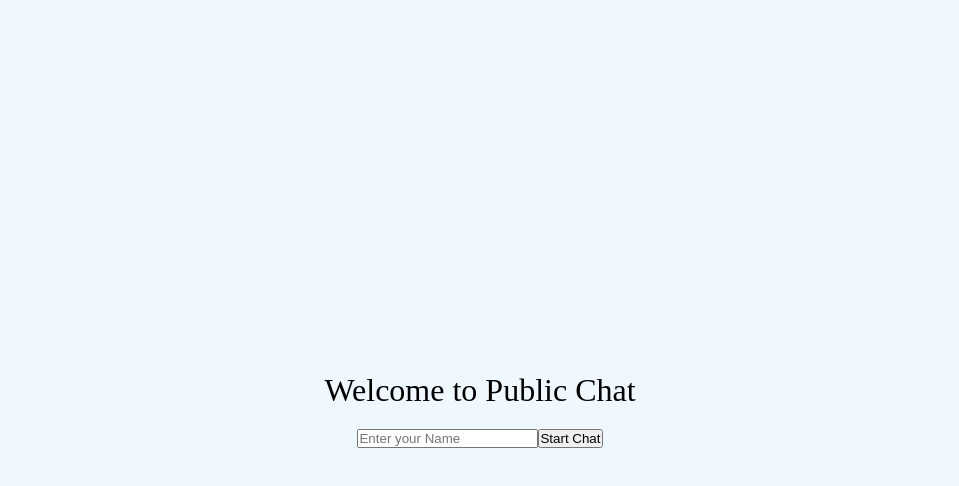
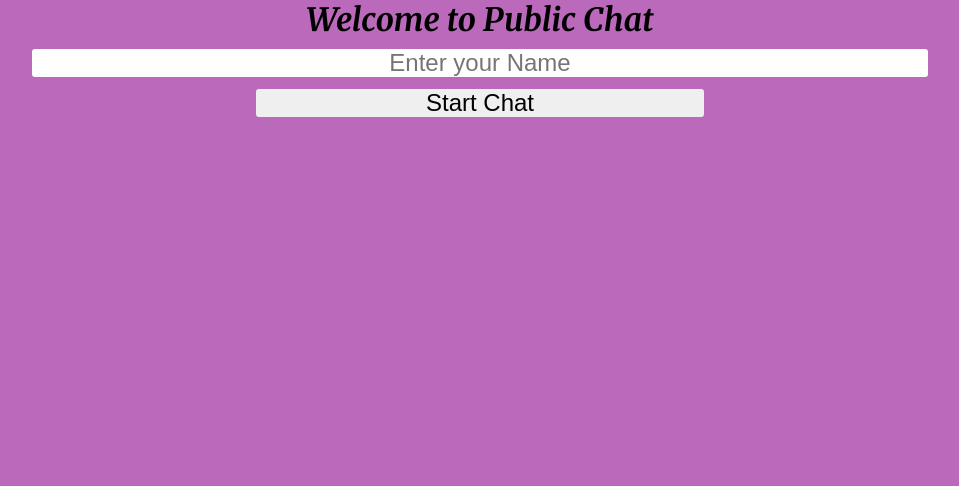
Before and after one commit to Sahil-4/public-chat, a React (Create React App) app: page / in a window 1280 px wide. Shown: the top 486 px of the page, without its empty margins (160-1119 px from the left). Built offline with nearby package versions, Linux system fonts and the light colour scheme.

Commit message:
improvements in UI

```diff
--- a/public/index.html
+++ b/public/index.html
@@ -7,15 +7,15 @@
     <meta name="theme-color" content="#000000" />
     <meta
       name="description"
-      content="Web site created using create-react-app"
+      content="Public world chat app"
     />
     <link rel="apple-touch-icon" href="%PUBLIC_URL%/logo192.png" />
     <link rel="manifest" href="%PUBLIC_URL%/manifest.json" />
     <link rel="stylesheet" href="style.css" />
     <title>Public Chat</title>
   </head>
-  <body>
+  <body class="H100 W100">
     <noscript>You need to enable JavaScript to run this app.</noscript>
-    <div id="root"></div>
+    <div id="root" class="H100 W100"></div>
   </body>
 </html>
--- a/public/style.css
+++ b/public/style.css
@@ -1,9 +1,11 @@
+@import url('https://fonts.googleapis.com/css2?family=Merriweather:ital,wght@1,700&family=Roboto&display=swap');
+
 * {
     margin: 0;
     padding: 0;
     overflow: scroll;
+    list-style: none;
     text-decoration: none;
-    list-style: none;
     box-sizing: border-box;
 }
 
@@ -15,9 +17,7 @@ html {
 }
 
 body {
-    height: 100%;
-    width: 100%;
-    overflow: hidden;
+    font-family: 'Merriweather', serif;
     background: #b3bec0;
 }
 
@@ -44,14 +44,5 @@ body {
 }
 
 #root {
-    height: 100%;
-    width: 100%;
     background: #9af0ff;
 }
-
-.icon {
-    height: 45px;
-    width: 45px;
-    margin: 0;
-    padding: 0;
-}
--- a/src/App.css
+++ b/src/App.css
@@ -1,35 +1,31 @@
-.welcome-tag {
+.login-page {
   font-size: 2rem;
-  margin: 20px 0;
+  text-align: center;
+  background: #bb69bb;
 }
 
-.login-page {
-  width: 100%;
-  height: 100%;
-  display: flex;
-  flex-direction: column;
-  align-items: center;
-  justify-content: center;
-  background-color: #f0f8ff;
-  position: relative;
+input,
+button {
+  border: 0px;
+  font-size: 1.5rem;
+  text-align: center;
+  border-radius: 3px;
+  width: 70%;
 }
 
-.login-form {
+button {
+  width: 35%;
+}
+
+.status {
+  height: 20px;
+  background: rgb(172, 159, 149);
   text-align: center;
 }
 
-.chats-page {
-  height: 100%;
-  width: 100%;
-  display: flex;
-  flex-direction: column;
-  background-color: #8fb1b5;
-}
-
-.chat-container {
-  height: calc(100% - 36px);
-  width: 100%;
-  background-color: #7dbaf0;
+.chats-container {
+  height: calc(100% - 20px - 32px);
+  background: rgb(160, 223, 170);
 }
 
 .chat {
@@ -56,27 +52,19 @@
 }
 
 .chat-form {
+  height: 32px;
   position: fixed;
   bottom: 0;
 }
 
 .chat-form-element {
-  height: 36px;
-  color: #0e0f19;
-  background: #fffaff;
-  outline: none;
-  border: 1px solid #0e0f19;
+  width: 13%;
+  height: 100%;
+  font-size: 1.3rem;
+  display: inline;
 }
 
-.message-box {
-  width: 75%;
-  overflow: hidden;
+.message-input {
+  text-align: left;
+  width: 74%;
 }
-
-.chat-button {
-  width: 10%;
-}
-
-.send-chat-button {
-  width: 15%;
-}
--- a/src/AppContext/Chat/ChatState.js
+++ b/src/AppContext/Chat/ChatState.js
@@ -21,6 +21,7 @@ const ChatState = (props) => {
     }
 
     const connectToServer = () => {
+        console.log("connecting To Server");
         socket = io("https://public-chat-backend.herokuapp.com/", {
             withCredentials: true,
             extraHeaders: {
@@ -30,23 +31,28 @@ const ChatState = (props) => {
         });
 
         socket.on('connect', () => {
+            console.log("connected To Server");
             socket.emit('join-chat', loginCredentials.name);
         })
 
         socket.on('users', users => {
+            console.log("users recv from Server");
             setUsers(users);
         })
 
         socket.on('recv-chat', (data) => {
+            console.log("chat recv from Server");
             setMessages(Messages => [...Messages, data]);
         })
 
         socket.on('connect_error', (err) => {
+            console.log("error recv from Server");
             console.log(err);
         })
     }
 
     const sendChat = (msg) => {
+        console.log("chat send to Server");
         let data = { message: msg, author: loginCredentials.name, timestamp: giveTimestamp() }
         setMessages(Messages => [...Messages, data]);
         socket.emit('send-chat', data);
--- a/src/Components/Chatbox.js
+++ b/src/Components/Chatbox.js
@@ -6,11 +6,10 @@ const Chatbox = () => {
   const { Messages } = useContext(ChatContext);
 
   return (
-    <div className="chat-container">
-      {Messages.length &&
-        Messages.map((message, index) => (
-          <ChatMessage key={index} message={message} />
-        ))}
+    <div className="chats-container">
+      {Messages.map((message, index) => (
+        <ChatMessage key={index} message={message} />
+      ))}
     </div>
   );
 };
--- a/src/Components/Chatform.js
+++ b/src/Components/Chatform.js
@@ -25,17 +25,15 @@ const Chatform = () => {
     >
       <input
         type="text"
-        className="message-box chat-form-element"
+        required="True"
+        className="message-input chat-form-element"
         value={message}
         onChange={handleOnChange}
       />
-      <button id="emoji-button" className="chat-button chat-form-element">
+      <button id="emoji-button" className="emji-button chat-form-element">
         Emoji
       </button>
-      <button
-        className="chat-button chat-form-element send-chat-button"
-        type="submit"
-      >
+      <button className="chat-button chat-form-element" type="submit">
         Send
       </button>
     </form>
--- a/src/Components/Chats.js
+++ b/src/Components/Chats.js
@@ -6,7 +6,7 @@ import ChatContext from "../AppContext/Chat/ChatContext";
 
 const Chats = () => {
   const Navigate = useNavigate();
-  const { connectToServer, loginCredentials } = useContext(ChatContext);
+  const { connectToServer, loginCredentials, users } = useContext(ChatContext);
 
   useEffect(() => {
     if (!loginCredentials.name) {
@@ -18,7 +18,7 @@ const Chats = () => {
 
   return (
     <div className="chats-page H100">
-      <div className="status"></div>
+      <div className="status">Active Users : {users.length || 0}</div>
       <Chatbox />
       <Chatform />
     </div>
--- a/src/Components/Login.js
+++ b/src/Components/Login.js
@@ -19,9 +19,9 @@ const Login = () => {
   };
 
   return (
-    <div className="login-page">
-      <form method="POST" className="login-form" onSubmit={handleOnSubmit}>
-        <legend className="welcome-tag">Welcome to Public Chat</legend>
+    <div className="H100 W100 login-page">
+      <form method="POST" onSubmit={handleOnSubmit}>
+        <legend>Welcome to Public Chat</legend>
         <input
           type="text"
           name="name"
--- a/src/Components/NotFound.js
+++ b/src/Components/NotFound.js
@@ -1,11 +1,12 @@
-import React from 'react'
+import React from "react";
 
 const NotFound = () => {
   return (
-    <div className='login-page H100'>
-        <h1>404 Page Not Found</h1>
+    <div className="login-page H100">
+      <h3>404</h3>
+      <h3>Page Not Found</h3>
     </div>
-  )
-}
+  );
+};
 
-export default NotFound
+export default NotFound;
```
Also changed, not shown: 1 other file (tests, documents, lock files or other folders).
